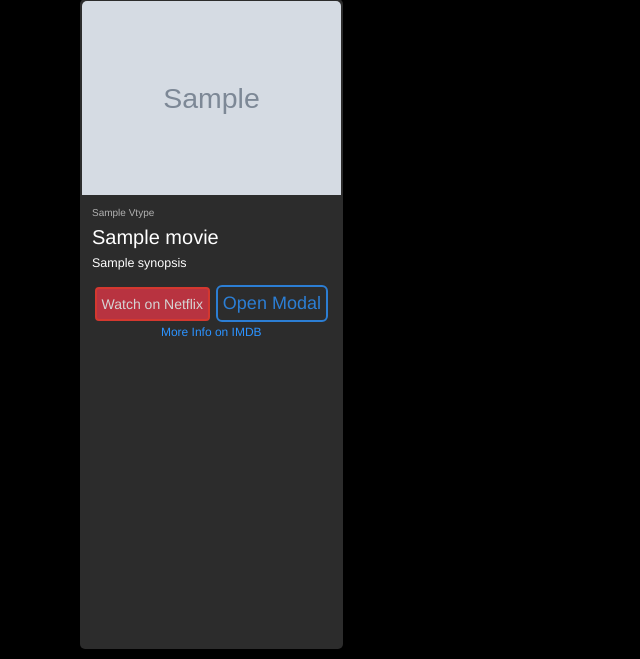
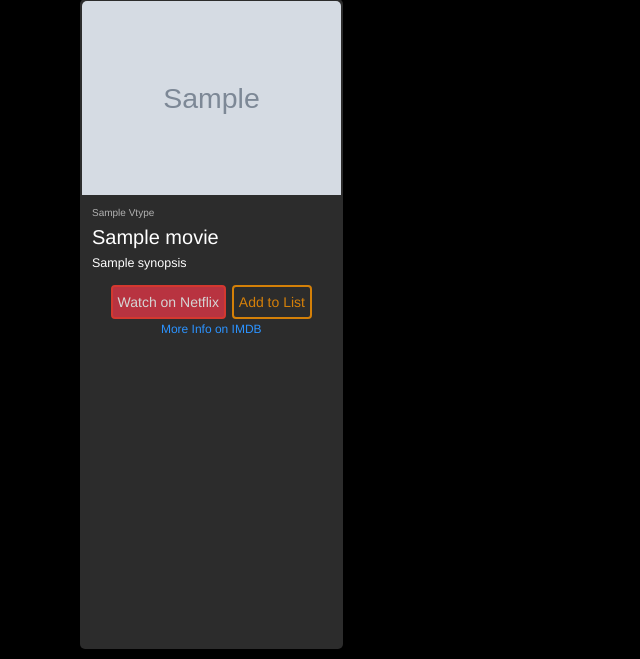
Before and after one commit to sivadej/capstone-project-1, a Flask app: template templates/search/search_results.html in a window 1280 px wide. Shown: the part 236-895 px from the top of the page, without its empty margins (0-640 px from the left). Run offline with Flask 2, Linux system fonts and the light colour scheme; a user stored in the database is signed in; tables that the repository leaves empty hold one stand-in row (values such as "Sample post"); the template is opened without the code that fills it: most values are stand-ins (such as "Sample title", 1, 10 or a date in 2020); grey boxes marked "Sample" are stand-in pictures; some libraries are stand-ins or nearby versions; some web fonts are replaced.

Commit message:
modals done

```diff
--- a/templates/search/search_results.html
+++ b/templates/search/search_results.html
@@ -19,7 +19,7 @@
 				<p class="movie-synopsis">{{movie.synopsis}}</p>
 				<p class="text-center"><form class="text-center"><a href="https://www.netflix.com/watch/{{movie.nfid}}" class="btn btn-danger">Watch on Netflix</a>
         {% if current_user.is_authenticated %}
-        <button type="button" class="btn btn-info btn-lg add-to-list-btn" data-toggle="modal" data-target="#main-modal" data-title='{{movie.title}}' data-vtype='{{movie.vtype}}' data-nfid={{movie.nfid}}>Open Modal</button>
+        <button type="button" class="btn btn-warning add-to-list-btn" data-toggle="modal" data-target="#main-modal" data-title='{{movie.title}}' data-vtype='{{movie.vtype}}' data-nfid={{movie.nfid}}>Add to List</button>
         {% endif %}
       </form>
         {% if (movie.imdbid != "notfound") and (movie.imdbid) %}
@@ -49,7 +49,7 @@
     <div class="modal-content">
       <div class="modal-header">
         <button type="button" class="close" data-dismiss="modal">&times;</button>
-        <h4 class="modal-title">Pick A Watchlist</h4>
+
       </div>
       <div id="main-modal-body" class="modal-body">
         <p>Loading...</p>
--- a/templates/watchlists/my_watchlists_dropdown.html
+++ b/templates/watchlists/my_watchlists_dropdown.html
@@ -1,6 +1,6 @@
   <div class="text-center">
     <h3>Choose A Watchlist</h3>
-    <p>Or <a href="/watchlists/new">create a new one</a>.</p>
+    <p>Pick from one of your lists:</p>
     <form class="form-horizontal" method="POST">
         {{form.hidden_tag()}}
         {% for field in form if field.widget.input_type != 'hidden' and field.widget.input_type != 'checkbox' %}
@@ -19,7 +19,7 @@
         {% endfor %}
       <div class="form-group">
         <div class="col-sm-6 col-sm-offset-3">
-          <button id="submit-watchlist-pick" type="submit" class="btn btn-danger btn-block">Select</button>
+          <button id="submit-watchlist-pick" type="submit" class="btn btn-danger btn-block">Submit</button>
         </div>
       </div>
     </form>
```
